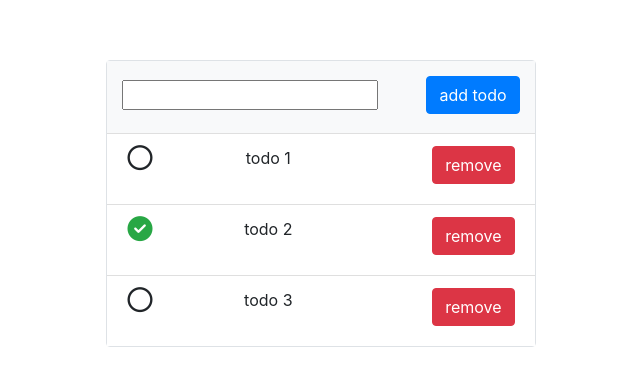
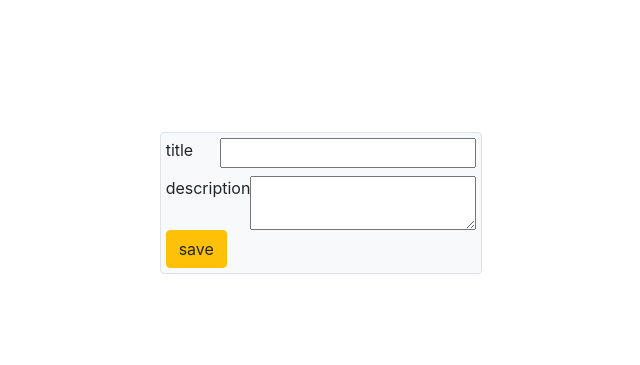
Before and after one commit to mls-kll/react-todo, a React (Create React App) app in the folder todo-app/: page /todo/edit/1 in a window 1280 px wide. Shown: the part 197-562 px from the top of the page, without its empty margins (319-959 px from the left). Built offline with nearby package versions, Linux system fonts and the light colour scheme.

Commit message:
initial react router setup

```diff
--- a/todo-app/src/App.js
+++ b/todo-app/src/App.js
@@ -1,11 +1,11 @@
 import React from 'react';
 import './App.css';
-import Main from './components/Main';
+import AppRouter from './router/AppRouter';
 
 const App = () => {
   return (
     <div className="App">
-      <Main />
+      <AppRouter />
     </div>
   );
 };
--- /dev/null
+++ b/todo-app/src/components/NotFound.js
@@ -0,0 +1,5 @@
+import React from 'react';
+
+const NotFound = () => <div>Not Found</div>;
+
+export default NotFound;
--- /dev/null
+++ b/todo-app/src/router/AppRouter.js
@@ -0,0 +1,21 @@
+import React from 'react';
+import { Router, Route, Switch } from 'react-router-dom';
+import createHistory from 'history/createBrowserHistory';
+
+import Main from '../components/Main';
+import EditTodo from '../components/EditTodo';
+import NotFound from '../components/NotFound';
+
+const history = createHistory();
+
+const AppRouter = () => (
+  <Router history={history}>
+    <Switch>
+      <Route path="/" exact={true} component={Main} />
+      <Route path="/todo/edit/:id" component={EditTodo} />
+      <Route component={NotFound} />
+    </Switch>
+  </Router>
+);
+
+export default AppRouter;
```
